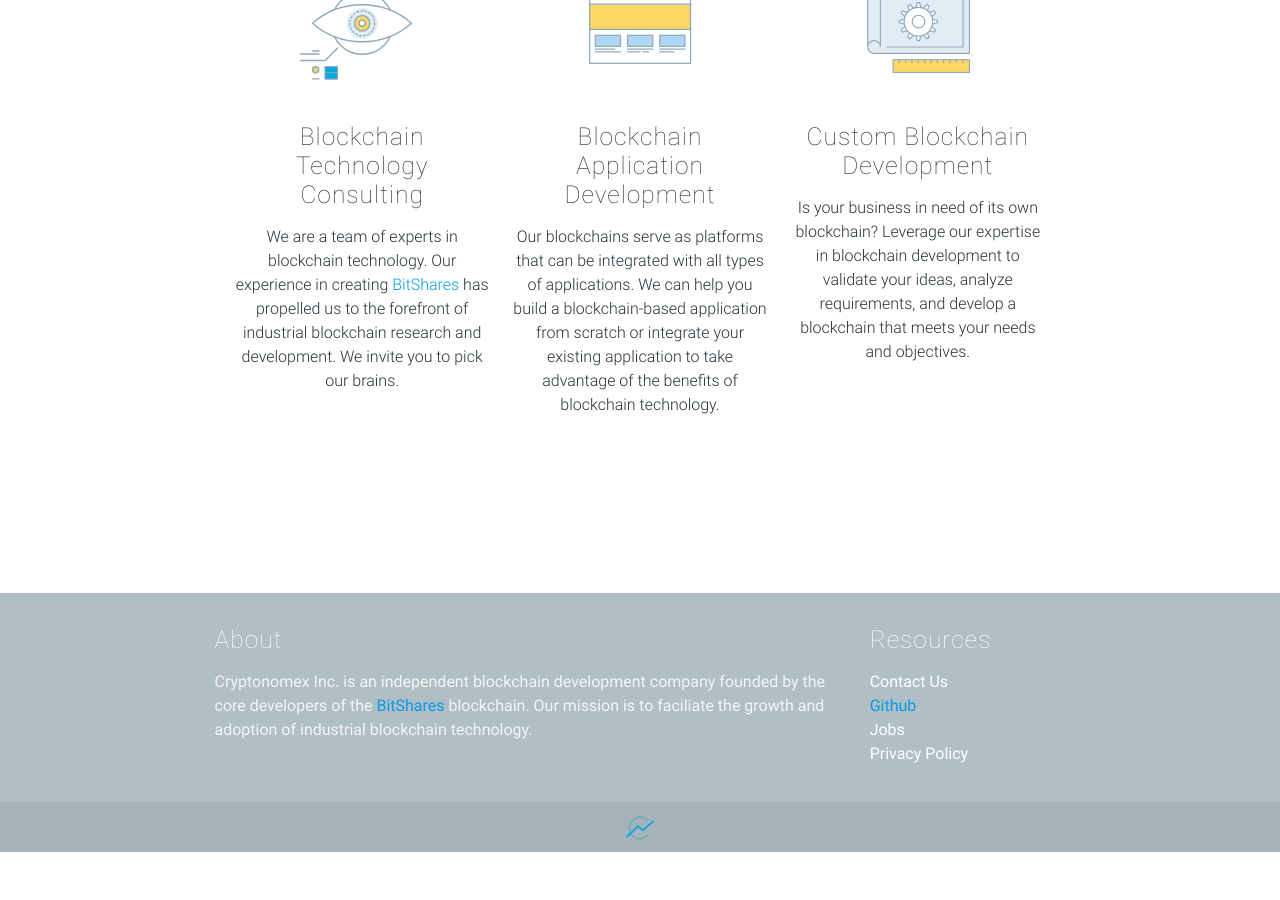
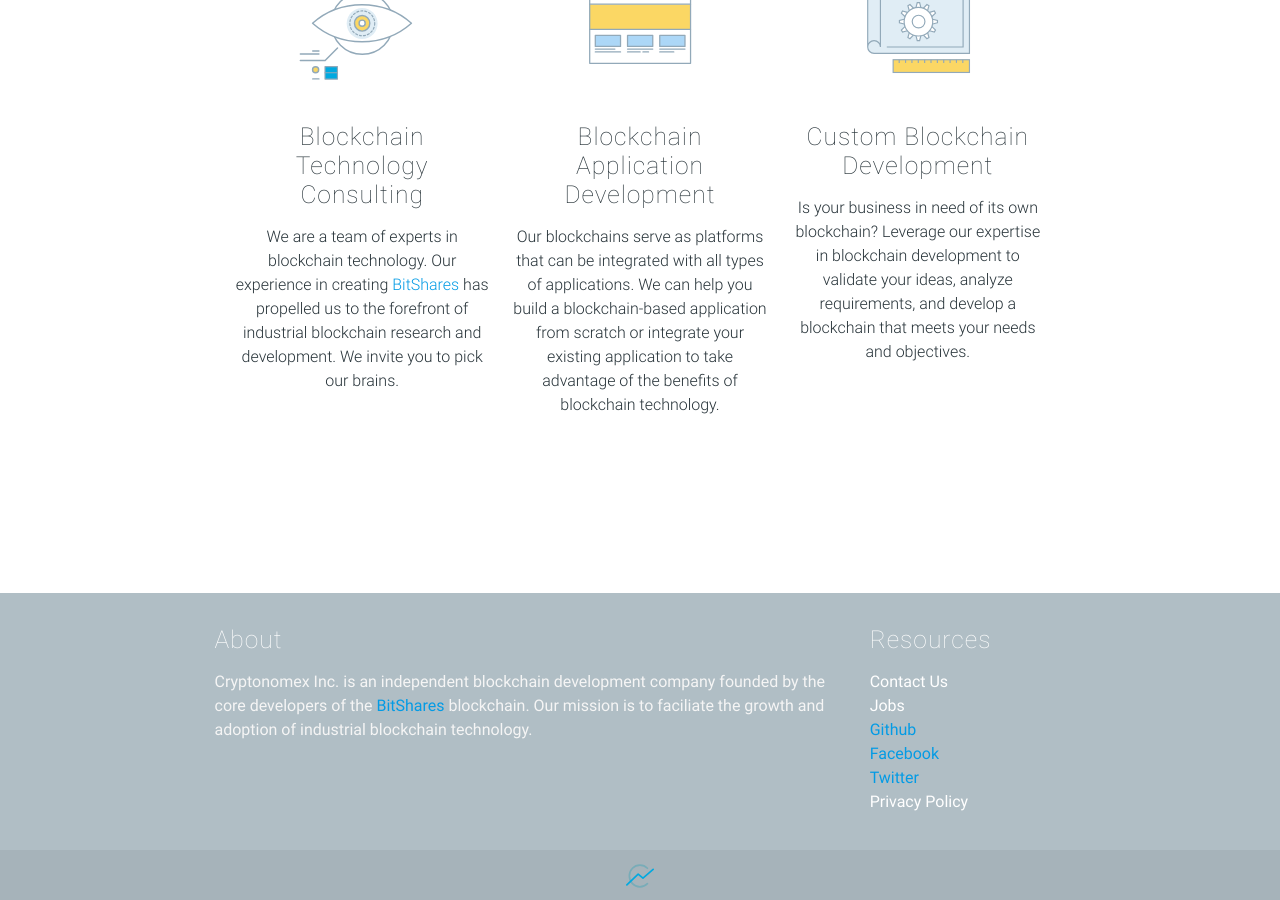
Before and after one commit to cryptonomex/cryptonomex.github.io, a Jekyll site: the page built from index.html, in a window 1280 px wide and 900 px high, scrolled down 1385 px. Built offline with Jekyll 4.4.1, drawn with Linux system fonts in a browser that asks for light colours; nearby versions of some CDN libraries; before the commit the page ends 2237 px from its top, so only the background shows below that.

Commit message:
Footer Links

```diff
--- a/_includes/footer.html
+++ b/_includes/footer.html
@@ -16,8 +16,10 @@
           <h5 class="white-text">Resources</h5>
           <ul>
             <li><a class="white-text" href="/contact/">Contact Us</a></li>
+            <li><a class="white-text" href="/jobs/">Jobs</a></li>
             <li><a class="white-test" href="http://github.com/cryptonomex">Github</a></li>
-            <li><a class="white-text" href="/jobs/">Jobs</a></li>
+            <li><a class="white-test" href="http://www.facebook.com/cryptonomex">Facebook</a></a></li>
+            <li><a class="white-test" href="http://twitter.com/cryptonomex">Twitter</a></li>
             <li><a class="white-text" href="/privacy/">Privacy Policy</a></li>
           </ul>
         </div>
```
